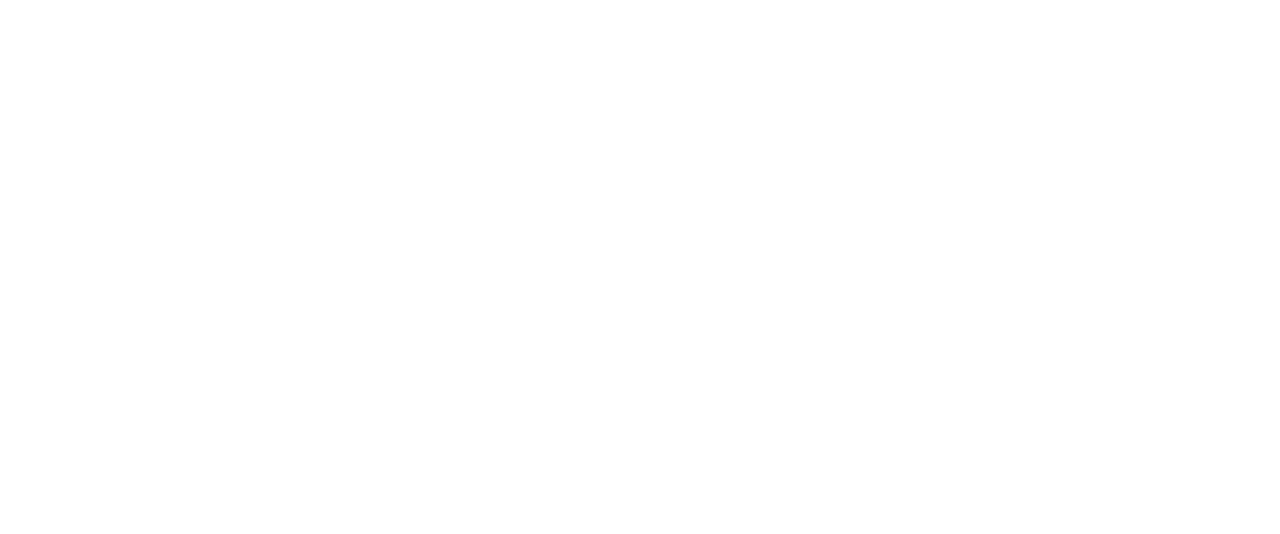
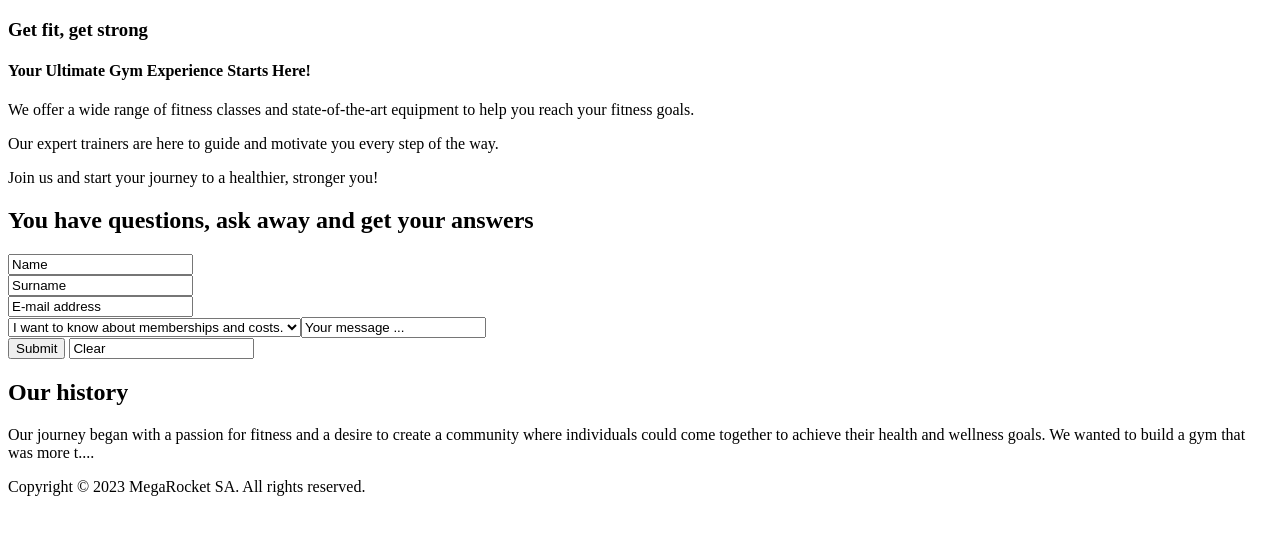
Before and after one commit to PetrDzhavr/BaSP-M2023, a plain HTML site: page Week-02/index.html in a window 1280 px wide. Drawn offline with Linux system fonts and the light colour scheme.

Commit message:
BaSP-W02-2023: fix details in form 2

```diff
--- a/Week-02/index.html
+++ b/Week-02/index.html
@@ -7,6 +7,47 @@
     <title>Document</title>
 </head>
 <body>
-
+    <header></header>
+    <section>
+        <h3>Get fit, get strong</h3>
+        <h4>Your Ultimate Gym Experience Starts Here!</h4>
+        <p>We offer a wide range of fitness classes and state-of-the-art equipment to help you reach your fitness goals.</p>
+        <p>Our expert trainers are here to guide and motivate you every step of the way.</p>
+        <p>Join us and start your journey to a healthier, stronger you!</p>
+    </section>
+    <section></section>
+    <section>
+        <h2>You have questions, ask away and get your answers</h2>
+        <form action="">
+            <div>
+                <input type="text" value="Name" placeholder="Name">
+            </div>
+            <div>
+                <input type="text" value="Surname" placeholder="Surname">
+            </div>
+            <div>
+                <input type="email" value="E-mail address" placeholder="E-mail address">
+            </div>
+            <div>
+                <select name="Select a motive" value="Select a motive">
+                    <option value="memberships and costs.">I want to know about memberships and costs.</option>
+                    <option value="suggestion/enquiry">I want to submit a suggestion/enquiry.</option>
+                    <option value="complaint">I want to submit a complaint.</option>
+            </div>
+            <div>
+                <input type="text" value="Your message ...">
+            </div>
+            <input type="submit" name="submit" value="Submit">
+            <input type="clear" name="clear" value="Clear">
+        </form>
+    </section>
+    <section>
+        <h2>Our history</h2>
+        <p>Our journey began with a passion for fitness and a desire to create a community where individuals could come together to achieve their health and wellness goals. We wanted to build a gym that was more t....</p>
+    </section>
+    <section></section>
+    <footer>
+        <p>Copyright &copy; 2023 MegaRocket SA. All rights reserved.</p>
+    </footer>
 </body>
 </html>
```
